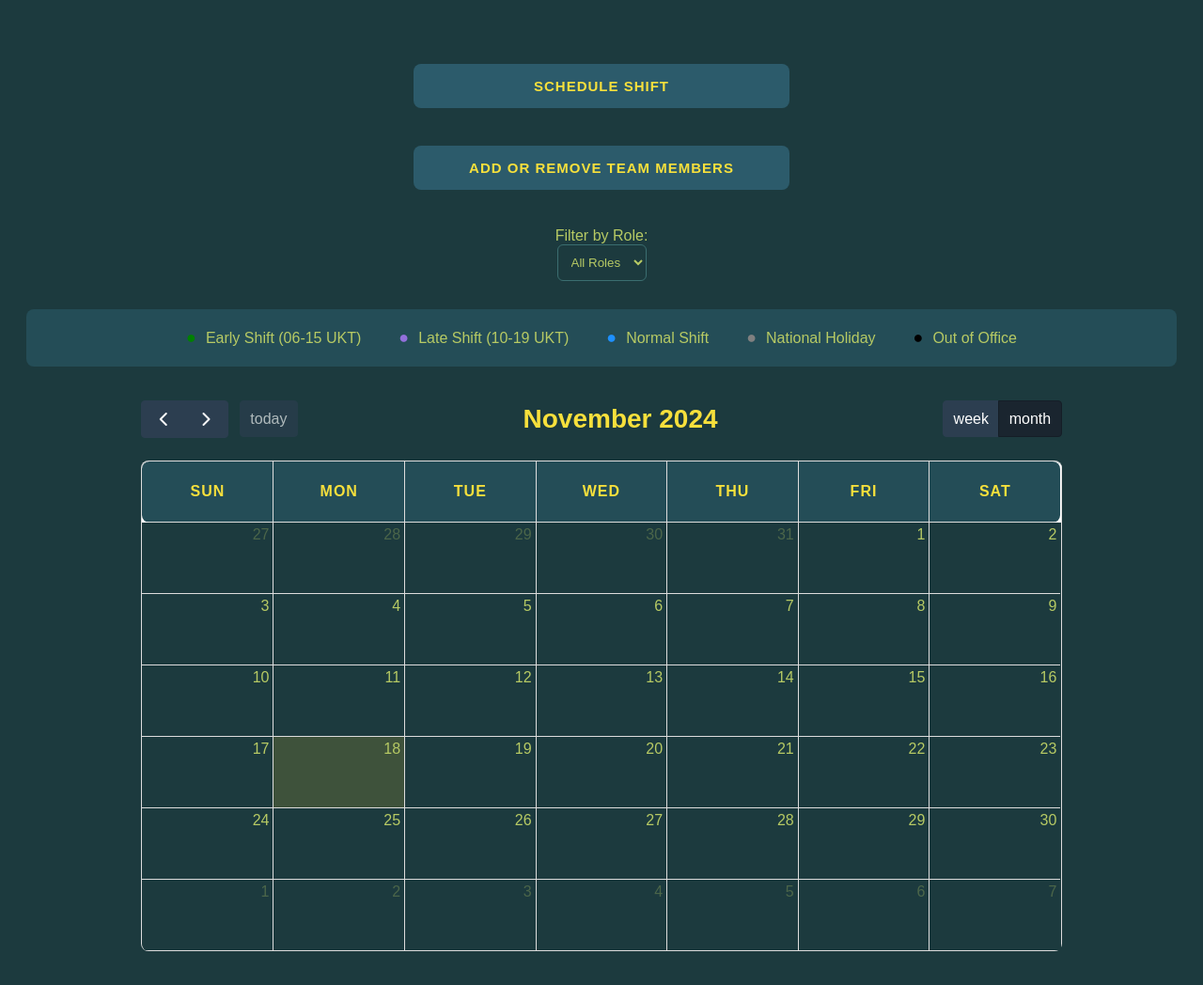
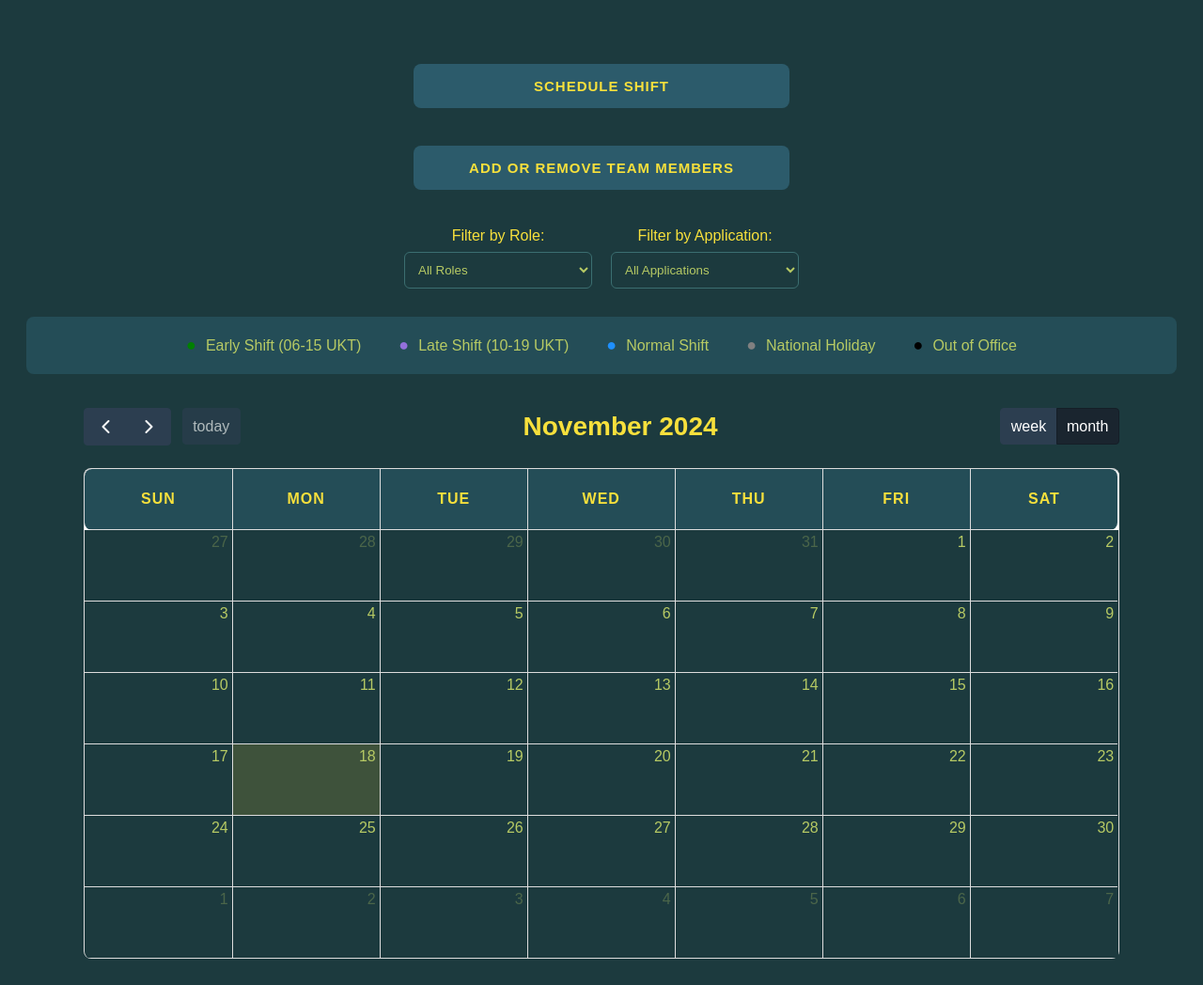
Before and after one commit to HighFive2512/minor-projects, a Flask app: page /schedule_and_view_shifts in a window 1280 px wide. Shown: the whole page at 94% size. Before the commit the page ends 1012 px from the top, so only its background shows below. Run offline with Flask 3, Linux system fonts and the light colour scheme; tables that the repository leaves empty hold one stand-in row (values such as "Sample post"); lists and menus that the app fills with data are empty.

Commit message:
reworked css, improved event listeners, added app filter

```diff
--- a/Basic shifts app/app.py
+++ b/Basic shifts app/app.py
@@ -5,69 +5,62 @@ import time
 
 app = Flask(__name__, template_folder='html', static_folder='static')
 
-#database connection
+
+# database connection
 def get_db_connection():
     conn = sqlite3.connect('shift_scheduler.db')
     conn.row_factory = sqlite3.Row
     return conn
 
-#initializes/creates databases if they dont exist
+
+# initializes/creates databases if they dont exist
 def init_db():
     conn = get_db_connection()
     cursor = conn.cursor()
-    cursor.execute('CREATE TABLE IF NOT EXISTS TeamMembers (id INTEGER PRIMARY KEY, name TEXT NOT NULL, role TEXT)')
-    cursor.execute('CREATE TABLE IF NOT EXISTS Shifts (id INTEGER PRIMARY KEY, member_id INTEGER, shift_date DATE, shift_type TEXT, FOREIGN KEY (member_id) REFERENCES TeamMembers(id))')
+    cursor.execute(
+        'CREATE TABLE IF NOT EXISTS TeamMembers (id INTEGER PRIMARY KEY, name TEXT NOT NULL UNIQUE, role TEXT, application TEXT)')
+    cursor.execute(
+        'CREATE TABLE IF NOT EXISTS Shifts (id INTEGER PRIMARY KEY, member_id INTEGER, shift_date DATE, shift_type TEXT, FOREIGN KEY (member_id) REFERENCES TeamMembers(id))')
     conn.commit()
     conn.close()
 
+
 init_db()
-
-#hashmap for hosts that access the webpage
-hostlist = {}
-#used for DDOS prevention - collects the IP of each connection and puts it into a hash.
-#If the max amount of entries is more than X, it would return true, else false
-def ddos_prevention(source):
-    thetime = time.time()
-    if source not in hostlist:
-        hostlist[source] = []
-    hostlist[source] = [current_time for current_time in hostlist[source] if thetime - current_time < 60]
-    if len(hostlist[source]) >= 50:
-        return True
-    hostlist[source].append(thetime)
-    return False
 
 
 @app.route('/schedule_and_view_shifts', methods=['GET', 'POST'])
 def schedule_and_view_shifts():
-    conn_ip = request.remote_addr
-    if ddos_prevention(conn_ip):
-        return 'Connection limit exceeded, wait a minute and come back', 400
-
-    selected_role = request.args.get('role', '')  # Get role from URL parameter
+    selected_role = request.args.get('role', '')
+    selected_application = request.args.get('application', '')
 
     if request.method == 'POST':
         member_id = request.form['member_id']
         if 'shift_dates' not in request.form:
             return "Error: No date range selected.", 400
-        selected_date = [datetime.strptime(date.strip(), "%Y-%m-%d") for date in request.form['shift_dates'].split(" to ")]
+        selected_date = [datetime.strptime(date.strip(), "%Y-%m-%d") for date in
+                         request.form['shift_dates'].split(" to ")]
         if len(selected_date) > 1:
             start_date, end_date = selected_date
         else:
             start_date = end_date = selected_date
 
-        shift_dates = [(start_date + timedelta(days=i)).strftime("%Y-%m-%d") for i in range((end_date - start_date).days + 1) if (start_date + timedelta(days=i)).weekday() < 5]
+        shift_dates = [(start_date + timedelta(days=i)).strftime("%Y-%m-%d") for i in
+                       range((end_date - start_date).days + 1) if (start_date + timedelta(days=i)).weekday() < 5]
         shift_type = request.form['shift_type']
 
         conn = get_db_connection()
         cursor = conn.cursor()
 
         for shift_date in shift_dates:
-            cursor.execute('SELECT COUNT(*) FROM Shifts WHERE member_id = ? AND shift_date = ?', (member_id, shift_date))
+            cursor.execute('SELECT COUNT(*) FROM Shifts WHERE member_id = ? AND shift_date = ?',
+                           (member_id, shift_date))
             exists = cursor.fetchone()[0]
             if exists:
-                cursor.execute('UPDATE Shifts SET shift_type = ? WHERE member_id = ? AND shift_date = ?', (shift_type, member_id, shift_date))
+                cursor.execute('UPDATE Shifts SET shift_type = ? WHERE member_id = ? AND shift_date = ?',
+                               (shift_type, member_id, shift_date))
             else:
-                cursor.execute('INSERT INTO Shifts (member_id, shift_date, shift_type) VALUES (?, ?, ?)', (member_id, shift_date, shift_type))
+                cursor.execute('INSERT INTO Shifts (member_id, shift_date, shift_type) VALUES (?, ?, ?)',
+                               (member_id, shift_date, shift_type))
 
         conn.commit()
         conn.close()
@@ -75,28 +68,66 @@ def schedule_and_view_shifts():
     conn = get_db_connection()
     cursor = conn.cursor()
 
-    if selected_role:  # Apply filter if role is selected
-        cursor.execute('SELECT Shifts.id, TeamMembers.name, Shifts.shift_date, Shifts.shift_type, TeamMembers.role FROM Shifts JOIN TeamMembers ON Shifts.member_id = TeamMembers.id WHERE TeamMembers.role = ?', (selected_role,))
+    query = '''
+       SELECT Shifts.id, TeamMembers.name, Shifts.shift_date, Shifts.shift_type,
+              TeamMembers.role, TeamMembers.application
+       FROM Shifts
+       JOIN TeamMembers ON Shifts.member_id = TeamMembers.id
+       '''
+
+    if selected_role:
+        query += ' WHERE TeamMembers.role = ?'
+        params = [selected_role]
+    elif selected_application:
+        query += ' WHERE TeamMembers.application = ?'
+        params = [selected_application]
     else:
-        cursor.execute('SELECT Shifts.id, TeamMembers.name, Shifts.shift_date, Shifts.shift_type, TeamMembers.role FROM Shifts JOIN TeamMembers ON Shifts.member_id = TeamMembers.id')
+        params = []
+
+    cursor.execute(query, params)
     shifts = cursor.fetchall()
-
-    cursor.execute('SELECT id, name, role FROM TeamMembers')
+    cursor.execute('SELECT id, name, role, application FROM TeamMembers')
     team_members = cursor.fetchall()
 
     cursor.execute('SELECT DISTINCT role FROM TeamMembers')
     roles = cursor.fetchall()
 
-    conn.close()
-    return render_template('schedule_and_view_shifts.html', shifts=shifts, team_members=team_members, roles=roles, selected_role=selected_role)
+    cursor.execute('SELECT DISTINCT application FROM TeamMembers')
+    applications = cursor.fetchall()
 
+    query = '''
+    SELECT Shifts.id, TeamMembers.name, Shifts.shift_date, Shifts.shift_type,
+           TeamMembers.role, TeamMembers.application
+    FROM Shifts
+    JOIN TeamMembers ON Shifts.member_id = TeamMembers.id
+    '''
 
+    if selected_role:
+        query += ' WHERE TeamMembers.role = ?'
+        params = [selected_role]
+    elif selected_application:
+        query += ' WHERE TeamMembers.application = ?'
+        params = [selected_application]
+    else:
+        params = []
+
+    cursor.execute(query, params)
+    shifts = cursor.fetchall()
+
+    return render_template('schedule_and_view_shifts.html',
+                           shifts=shifts,
+                           team_members=team_members,
+                           roles=roles,
+                           applications=applications,
+                           selected_role=selected_role,
+                           selected_application=selected_application)
 @app.route('/')
 def init_page():
     return redirect(url_for('schedule_and_view_shifts'))
 
+
 @app.route('/delete_member/<int:member_id>', methods=['POST'])
-#deletes team member data and the corresponding scheduled shifts
+# deletes team member data and the corresponding scheduled shifts
 def delete_member(member_id):
     conn = get_db_connection()
     cursor = conn.cursor()
@@ -108,46 +139,37 @@ def delete_member(member_id):
     conn.close()
     return redirect(url_for('schedule_and_view_shifts'))
 
+
 @app.route('/manage_team_members', methods=['GET', 'POST'])
-# adds, deletes and retrieves member data
 def manage_team_members():
-    conn_ip = request.remote_addr
-    if ddos_prevention(conn_ip):
-        return 'Connection limit exceeded, wait a minute and come back', 400
     conn = get_db_connection()
     cursor = conn.cursor()
 
-    if request.args.get('data') == 'events':
-        cursor.execute("SELECT S.shift_date, S.shift_type, S.member_id, T.name FROM Shifts S JOIN TeamMembers T ON S.member_id = T.id")
-        shifts = cursor.fetchall()
-        events = [{'title': shift[1], 'start': shift[0], 'resourceId': str(shift[2]), 'memberName': shift[3], 'shiftType': shift[1]} for shift in shifts]
-
-        conn.close()
-        return jsonify(events)
-
-    elif request.args.get('data') == 'members':
-        cursor.execute("SELECT id, name FROM TeamMembers")
-        members = cursor.fetchall()
-        resources = [{'id': str(member[0]), 'title': member[1]} for member in members]
-        conn.close()
-        return jsonify(resources)
 
     if request.method == 'POST':
         name = request.form['name']
         role = request.form['role']
+        application = request.form.get('application', '')
         cursor.execute('SELECT COUNT(*) FROM TeamMembers WHERE name = ?', (name,))
         exists = cursor.fetchone()[0]
         if exists:
             conn.close()
             return "Can't do: Team member already exists.", 400
         else:
-            cursor.execute('INSERT INTO TeamMembers (name, role) VALUES (?, ?)', (name, role))
+            cursor.execute('INSERT INTO TeamMembers (name, role, application) VALUES (?, ?, ?)',
+                           (name, role, application))
             conn.commit()
 
-    cursor.execute('SELECT id, name, role FROM TeamMembers')
+    # Omdify the schedule_and_view_shifts route to pass applications
+    cursor.execute('SELECT DISTINCT application FROM TeamMembers')
+    applications = cursor.fetchall()
+
+    cursor.execute('SELECT id, name, role, application FROM TeamMembers')
     team_members = cursor.fetchall()
     conn.close()
-    return redirect(url_for('schedule_and_view_shifts', team_members=team_members))
+    return render_template('schedule_and_view_shifts.html',
+                           team_members=team_members,
+                           applications=applications)
 
 
 if __name__ == '__main__':
--- a/Basic shifts app/html/schedule_and_view_shifts.html
+++ b/Basic shifts app/html/schedule_and_view_shifts.html
@@ -33,7 +33,6 @@
                         <label for="shift_dates">Date Range:</label>
                         <input type="text" id="shift_dates" name="shift_dates" placeholder="Select date range" required readonly>
                     </div>
-
                     <div class="form-group">
                         <label for="shift_type">Shift Type:</label>
                         <select name="shift_type" required>
@@ -62,6 +61,7 @@
                     <tr>
                         <th>Name</th>
                         <th>Role</th>
+                        <th>Application</th>
                         <th>Actions</th>
                     </tr>
                 </thead>
@@ -70,6 +70,7 @@
                     <tr>
                         <td>{{ member[1] }}</td>
                         <td>{{ member[2] }}</td>
+                        <td>{{ member[3] }}</td>
                         <td>
                             <form action="{{ url_for('delete_member', member_id=member[0]) }}" method="POST" style="display:inline;">
                                 <button type="submit" style="background-color: #13100f; color: white; border: none; padding: 8px 12px; cursor: pointer;">Delete</button>
@@ -90,18 +91,31 @@
             <label for="role_add">Role:</label>
             <select id="role_add" name="role" required class="role_dropdown">
                 <option value="" disabled selected>Select Role</option>
-                        <option value="Ops">Ops</option>
-                        <option value="Dev">Dev</option>
-                        <option value="Mgmt">Mgmt</option>
+                {% for role in roles %}
+                    <option value="{{ role[0] }}">{{ role[0] }}</option>
+                {% endfor %}
             </select>
         </div>
-                <div class="button-container">
+
+        <div class="form-group">
+            <label for="application_add">Application:</label>
+            <select id="application_add" name="application" required class="application">
+                <option value="" disabled selected>Select Application</option>
+                {% for application in applications %}
+                    <option value="{{ application[0] }}">{{ application[0] }}</option>
+                {% endfor %}
+            </select>
+        </div>
+
+        <div class="form-group">
             <input type="submit" value="Add Member" class="submit-btn">
         </div>
     </form>
         </div>
     </div>
+        <div class="filter-container">
     <div class="filter-role-container">
+        <div class="filter-group">
             <label for="role">Filter by Role:</label>
             <select name="role" id="role" class="filter_role_dropdown">
                 <option value="">All Roles</option>
@@ -110,7 +124,17 @@
                 {% endfor %}
             </select>
         </div>
-
+        <div class="filter-group">
+            <label for="application">Filter by Application:</label>
+            <select name="application" id="application" class="filter_application_dropdown">
+                <option value="">All Applications</option>
+                {% for app in applications %}
+                    <option value="{{ app[0] }}">{{ app[0] }}</option>
+                {% endfor %}
+            </select>
+        </div>
+    </div>
+</div>
     <div class="agenda">
         <div class="agenda-point">
             <span style="color: green;">&#9679;</span> Early Shift (06-15 UKT)
@@ -132,6 +156,7 @@
     <div id="calendar" class="my-calendar"></div>
 
 <script>
+// Function to get the shift class based on shift type
 function getShiftClass(shiftType) {
     switch (shiftType) {
         case "Early": return 'shift-early';
@@ -144,8 +169,10 @@ function getShiftClass(shiftType) {
 }
 
 document.addEventListener('DOMContentLoaded', function () {
+    // Initialize calendar
     var calendarEl = document.getElementById('calendar');
     var roleFilter = document.getElementById('role');
+    var applicationFilter = document.getElementById('application');
 
     var allShifts = [
         {% for shift in shifts %}
@@ -156,7 +183,8 @@ document.addEventListener('DOMContentLoaded', function () {
             extendedProps: {
                 shiftType: '{{ shift[3] }}',
                 memberName: '{{ shift[1] }}',
-                role: '{{ shift[4] }}'
+                role: '{{ shift[4] }}',
+                application: '{{ shift[5] }}'
             }
         },
         {% endfor %}
@@ -173,14 +201,19 @@ document.addEventListener('DOMContentLoaded', function () {
         dayMaxEventRows: false,
         events: function(fetchInfo, successCallback, failureCallback) {
             var selectedRole = roleFilter.value;
-            var filteredEvents = selectedRole
-                ? allShifts.filter(event => selectedRole === '' || event.extendedProps.role === selectedRole)
-                : allShifts;
+            var selectedApplication = applicationFilter.value;
+
+            var filteredEvents = allShifts.filter(event =>
+                (selectedRole === '' || event.extendedProps.role === selectedRole) &&
+                (selectedApplication === '' || event.extendedProps.application === selectedApplication)
+            );
+
             successCallback(filteredEvents);
         },
         eventDidMount: function (info) {
             let memberName = info.event.extendedProps.memberName;
             let shiftType = info.event.extendedProps.shiftType;
+            let application = info.event.extendedProps.application;
 
             info.el.querySelector('.fc-event-title').innerHTML = `<div>${memberName}</div><div>${shiftType}</div>`;
 
@@ -189,19 +222,36 @@ document.addEventListener('DOMContentLoaded', function () {
         }
     });
 
+    // Render the calendar
     calendar.render();
 
+    // Role and Application filter event listeners
+    roleFilter.addEventListener('change', function () {
+        calendar.refetchEvents();
+    });
+
+    applicationFilter.addEventListener('change', function() {
+        calendar.refetchEvents();
+    });
+
+    // Rest of the existing script (collapsible sections, flatpickr, etc.) remains the same
+});
+
+    // Collapsible sections functionality
     var coll = document.getElementsByClassName("collapsible");
     for (let i = 0; i < coll.length; i++) {
         coll[i].addEventListener("click", function () {
             this.classList.toggle("active");
             var content = this.nextElementSibling;
             content.style.display = (content.style.display === "block") ? "none" : "block";
+
+            // Save state of collapsible sections in localStorage
+            localStorage.setItem('scheduleShiftOpen', document.querySelector(".collapsed_block .collapsible.active") !== null);
         });
     }
 
+    // Flatpickr date range picker
     let selectedDates = [];
-
     flatpickr("#shift_dates", {
         mode: "range",
         dateFormat: "Y-m-d",
@@ -212,13 +262,37 @@ document.addEventListener('DOMContentLoaded', function () {
         }
     });
 
+    // Restore the previous state of the page after reload
+    window.onload = function() {
+        // Check if a section was previously open
+        if (localStorage.getItem('scheduleShiftOpen') === 'true') {
+            var collapsedMenu = document.querySelector('.collapsed_block .collapsible');
+            collapsedMenu.classList.add('active');
+            collapsedMenu.nextElementSibling.style.display = "block";
+        }
+
+        // Restore selected member (if available)
+        var selectedMemberId = localStorage.getItem('selectedMemberId');
+        if (selectedMemberId) {
+            document.querySelector('select[name="member_id"]').value = selectedMemberId;
+        }
+    };
+
+    // Save the selected member ID to localStorage
+    document.querySelector('select[name="member_id"]').addEventListener('change', function() {
+        localStorage.setItem('selectedMemberId', this.value);
+    });
+
+    // Role filter functionality
     roleFilter.addEventListener('change', function () {
         calendar.refetchEvents();
     });
+    var applicationFilter = document.getElementById('application');
+applicationFilter.addEventListener('change', function() {
+    calendar.refetchEvents();
 });
 </script>
 
-    </script>
 </body>
 
 </html>
--- a/Basic shifts app/static/css/styles.css
+++ b/Basic shifts app/static/css/styles.css
@@ -48,7 +48,6 @@ h1, h2, h3 {
     transition: all 0.3s ease;
 }
 
-
 .collapsed_menu,
 .collapsed_table_menu {
     display: none;
@@ -69,6 +68,23 @@ form {
     border-radius: 8px;
     margin-top: 20px;
 }
+
+.add-member-form {
+    display: flex;
+    flex-direction: column;
+    align-items: center;
+    justify-content: center;
+    width: 100%;
+}
+
+.add-member-form .form-group {
+    display: flex;
+    flex-direction: column;
+    width: 100%;
+    max-width: 300px;
+    margin-bottom: 15px;
+}
+
 
 .form-container,
 .add-member-form {
@@ -160,7 +176,6 @@ tr:nth-child(even) {
 }
 
 tr:hover {
-    background-color: #3b6e70;
     transition: all 0.3s ease;
 }
 
@@ -235,26 +250,45 @@ tr:hover {
     padding: 0;
 }
 
+.role_dropdown:focus {
+    outline: none;
+    border-color: #f7e03c;
+    box-shadow: 0 0 0 3px rgba(247, 224, 60, 0.3);
+}
+
 .filter-role-container {
+    display: flex;
+    flex-direction: row;
+    justify-content: center;
+    align-items: center;
+    width: 100%;
+    margin: 20px 0;
+    gap: 20px;
+    text-align: center;
+}
+
+.filter-group label {
+    color: #f7e03c;
+    margin-bottom: 8px;
+}
+
+.filter-group select {
+    background-color: #1c3a3e;
+    color: #b7ca64;
+    border: 1px solid #3b6e70;
+    border-radius: 6px;
+    padding: 10px;
+    width: 200px;
+}
+.filter-group {
     display: flex;
     flex-direction: column;
     align-items: center;
-    width: 100%;
-    margin: 20px 0;
-    text-align: center;
-}
-
-.role_dropdown {
-    width: 300px;
-    height: 40px;
-    font-size: 16px;
-    padding: 5px;
-    border-radius: 5px;
 }
 
 .my-calendar {
     height: auto;
-    width: 80%;
+    width: 90%;
     margin: 0 auto;
     overflow: visible;
 }
```
Also changed, not shown: Basic shifts app/Test.txt (deleted, +0 -194 lines), Basic shifts app/shift_scheduler.db. Lines whose indentation alone changed are shown as unchanged.
